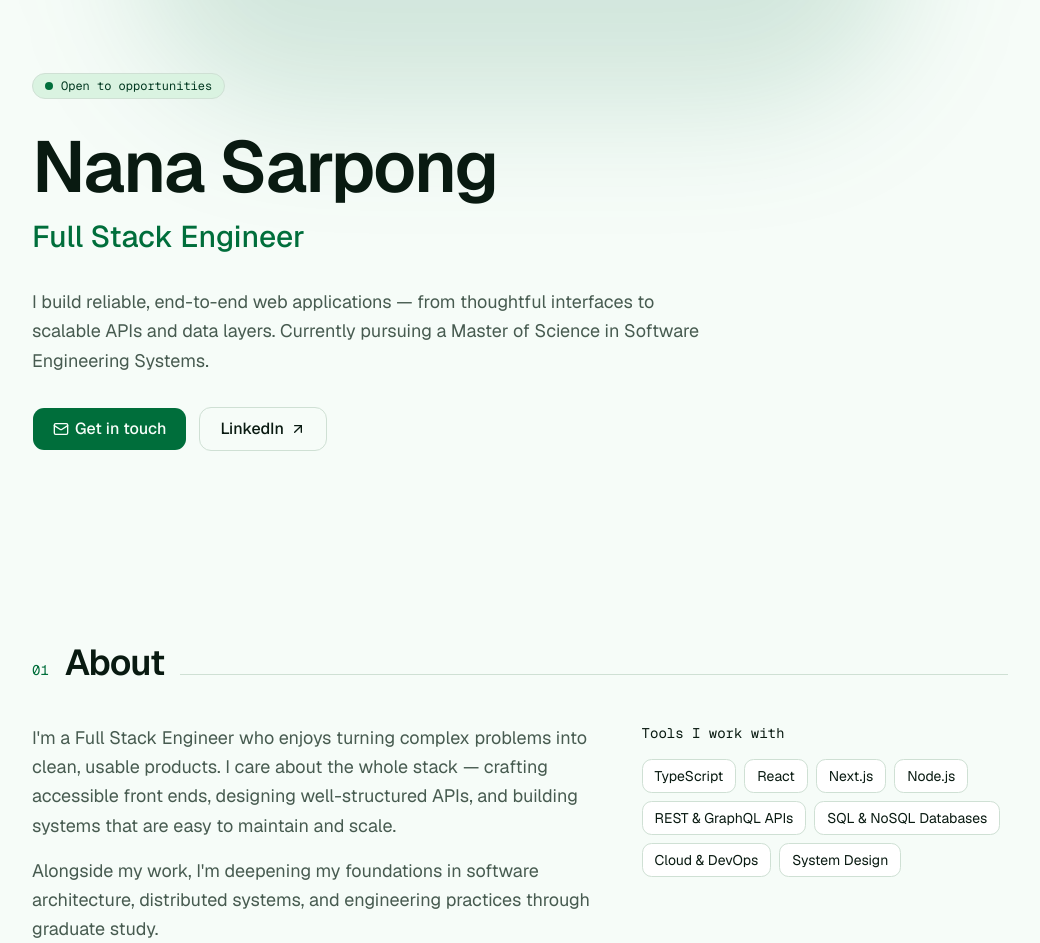
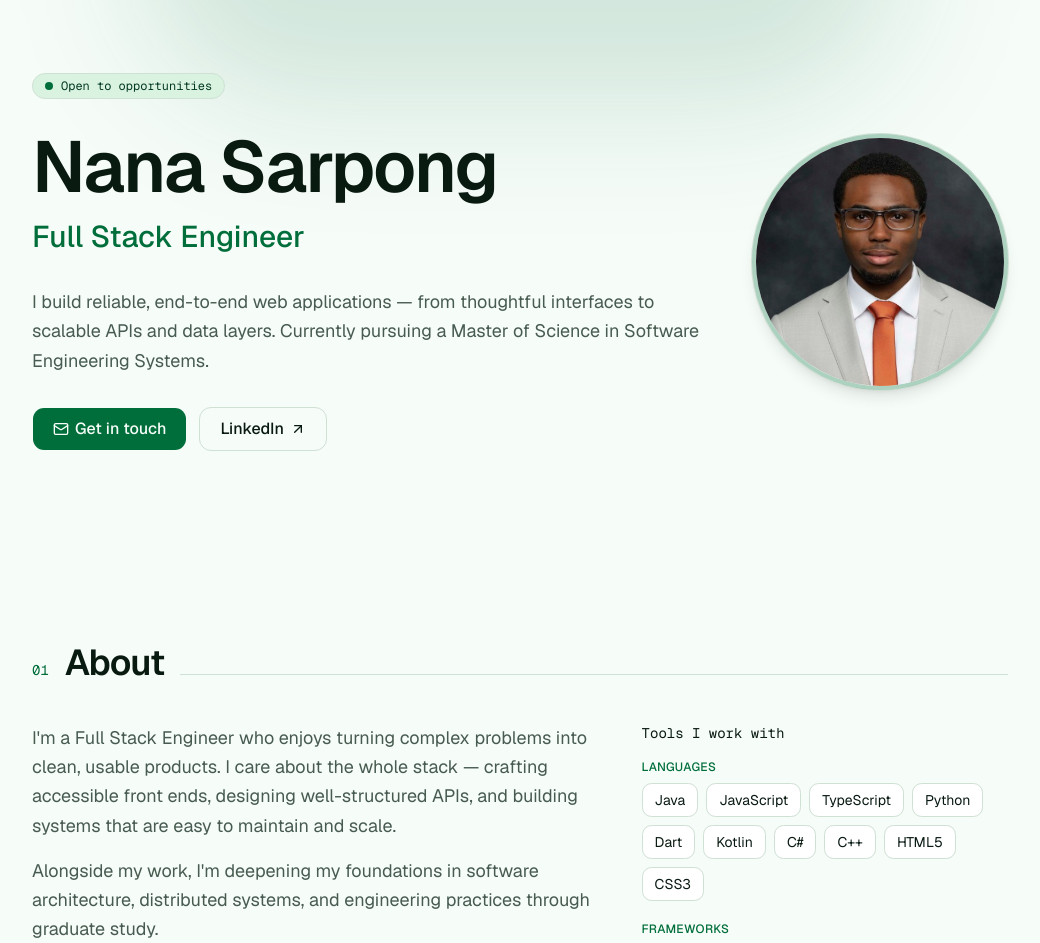
Before and after one commit to trulynana/portfolio-website-design, a Next.js app: page / in a window 1280 px wide. Shown: the part 120-1063 px from the top of the page, without its empty margins (120-1160 px from the left). Built offline with nearby package versions, Linux system fonts and the light colour scheme.

Commit message:
feat: reorganize skills display and add hero section with profile image
V0-Chat-Id: gF3m7DxobMk

```diff
--- a/components/about-section.tsx
+++ b/components/about-section.tsx
@@ -1,5 +1,5 @@
 import { SectionHeading } from '@/components/section-heading'
-import { skills } from '@/lib/site'
+import { skillGroups } from '@/lib/site'
 
 export function AboutSection() {
   return (
@@ -16,8 +16,14 @@ export function AboutSection() {
         </div>
         <div className="md:col-span-2">
           <h3 className="mb-4 font-mono text-sm text-foreground">Tools I work with</h3>
-          <ul className="flex flex-wrap gap-2">
-            {skills.map((skill) => (
+          <div className="flex flex-col gap-5">
+            {skillGroups.map((group) => (
+              <div key={group.label}>
+                <h4 className="mb-2 text-xs font-medium tracking-wide text-primary uppercase">
+                  {group.label}
+                </h4>
+                <ul className="flex flex-wrap gap-2" aria-label={group.label}>
+                  {group.items.map((skill) => (
                     <li
                       key={skill}
                       className="rounded-md border border-border bg-card px-3 py-1.5 text-sm text-card-foreground"
@@ -27,6 +33,9 @@ export function AboutSection() {
                   ))}
                 </ul>
               </div>
+            ))}
+          </div>
+        </div>
       </div>
     </section>
   )
--- a/components/hero.tsx
+++ b/components/hero.tsx
@@ -1,3 +1,4 @@
+import Image from 'next/image'
 import { ArrowUpRight, Mail } from 'lucide-react'
 import { buttonVariants } from '@/components/ui/button'
 import { profile } from '@/lib/site'
@@ -10,7 +11,8 @@ export function Hero() {
         aria-hidden="true"
         className="pointer-events-none absolute inset-x-0 -top-40 mx-auto h-80 max-w-3xl rounded-full bg-primary/15 blur-3xl"
       />
-      <div className="relative mx-auto flex max-w-5xl flex-col gap-8 px-6 pt-24 pb-20 md:pt-32 md:pb-28">
+      <div className="relative mx-auto flex max-w-5xl flex-col-reverse gap-12 px-6 pt-24 pb-20 md:flex-row md:items-center md:pt-32 md:pb-28">
+      <div className="flex flex-1 flex-col gap-8">
         <p className="inline-flex w-fit items-center gap-2 rounded-full border border-border bg-secondary px-3 py-1 font-mono text-xs text-secondary-foreground">
           <span className="size-2 rounded-full bg-primary" aria-hidden="true" />
           Open to opportunities
@@ -49,6 +51,19 @@ export function Hero() {
           </a>
         </div>
       </div>
+        <div className="shrink-0">
+          <div className="relative size-40 overflow-hidden rounded-full border-4 border-primary/30 shadow-lg ring-1 ring-border md:size-64">
+            <Image
+              src="/images/nana-sarpong.jpg"
+              alt="Portrait of Nana Sarpong"
+              fill
+              priority
+              sizes="(min-width: 768px) 256px, 160px"
+              className="object-cover"
+            />
+          </div>
+        </div>
+      </div>
     </section>
   )
 }
--- a/lib/site.ts
+++ b/lib/site.ts
@@ -5,15 +5,23 @@ export const profile = {
   linkedin: 'https://linkedin.com/in/nana-sarpong/',
 }
 
-export const skills = [
-  'TypeScript',
-  'React',
-  'Next.js',
-  'Node.js',
-  'REST & GraphQL APIs',
-  'SQL & NoSQL Databases',
-  'Cloud & DevOps',
-  'System Design',
+export const skillGroups = [
+  {
+    label: 'Languages',
+    items: ['Java', 'JavaScript', 'TypeScript', 'Python', 'Dart', 'Kotlin', 'C#', 'C++', 'HTML5', 'CSS3'],
+  },
+  {
+    label: 'Frameworks',
+    items: ['React', 'Node.js', 'Express.js', 'Flutter', 'p5.js'],
+  },
+  {
+    label: 'Developer Tools',
+    items: ['Git', 'GitHub', 'VS Code', 'Visual Studio', 'PyCharm'],
+  },
+  {
+    label: 'Operating Systems',
+    items: ['Windows', 'macOS', 'Android'],
+  },
 ]
 
 export type Project = {
```
Also changed, not shown: public/images/nana-sarpong.jpg (added). Lines whose indentation alone changed are shown as unchanged.
